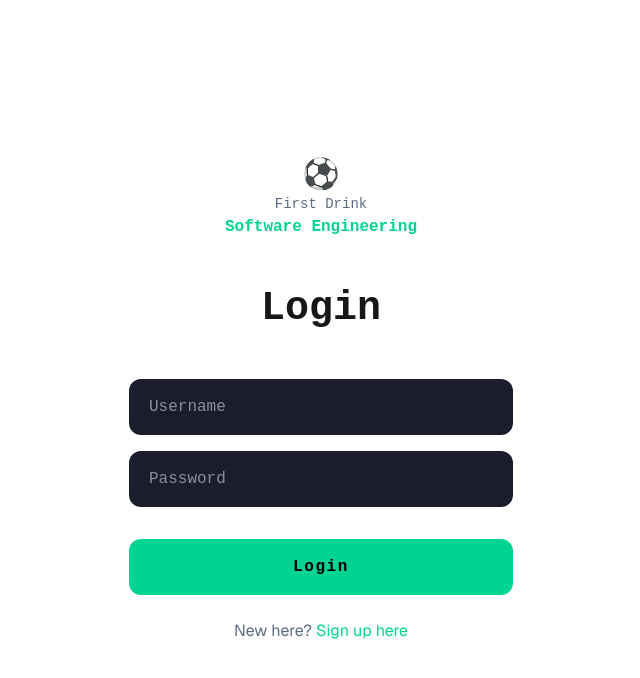
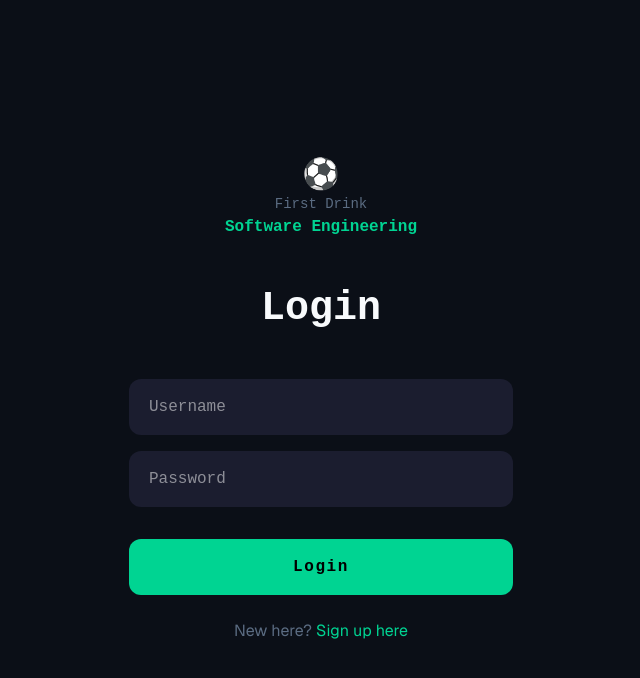
Before and after one commit to Davidsenec/first-drink-se18-frontend, a Next.js app: page / in a window 1280 px wide. Shown: the top 678 px of the page, without its empty margins (319-959 px from the left). Built offline with nearby package versions, Linux system fonts and the light colour scheme.

Commit message:
fix: added extra check for token in admin and forced users to use dark mode

```diff
--- a/src/app/admin/page.tsx
+++ b/src/app/admin/page.tsx
@@ -74,6 +74,12 @@ export default function AdminPage() {
     async function fetchUserData() {
         try {
             const token = localStorage.getItem("token");
+
+            if (!token) {
+                router.push("/");
+                return;
+            }
+
             const response = await fetch(`${process.env.NEXT_PUBLIC_API_URL}/admin/get_user`, {
                 headers: {
                     "Authorization": `Bearer ${token}`,
--- a/src/app/globals.css
+++ b/src/app/globals.css
@@ -1,10 +1,12 @@
 @import "tailwindcss";
 
 :root {
-  --background: #ffffff;
-  --foreground: #171717;
+  color-scheme: dark;
 }
-
+html, body {
+  background-color: #0b0f17;
+  color: #f8fafc;
+}
 @theme inline {
   --color-background: var(--background);
   --color-foreground: var(--foreground);
--- a/src/app/layout.tsx
+++ b/src/app/layout.tsx
@@ -13,8 +13,9 @@ const geistMono = Geist_Mono({
 });
 
 export const metadata: Metadata = {
-  title: "Create Next App",
-  description: "Generated by create next app",
+  title: "First Drink SE18",
+  description: "Mbappe is listening",
+  icons: "/beer.ico",
 };
 
 export default function RootLayout({
```
Also changed, not shown: 1 other file (tests, documents, lock files or other folders).
